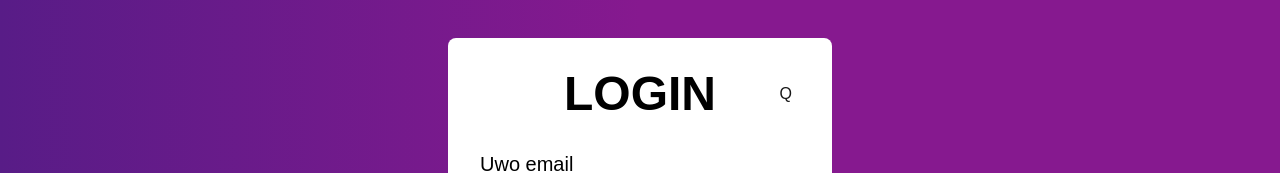
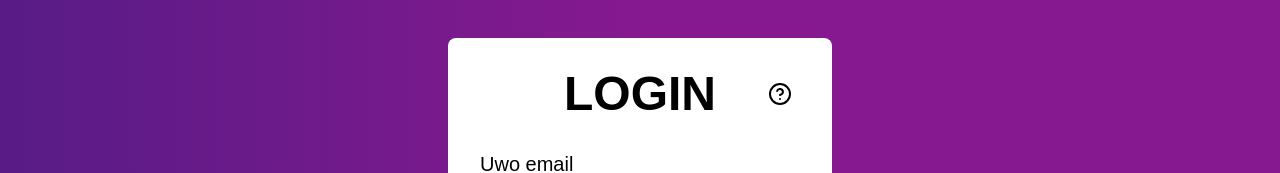
Before and after one commit to 3DWestern/3DW-Website, a Next.js app in the folder Client/: page /login in a window 1280 px wide. Shown: the part 146-319 px from the top of the page. Built offline with nearby package versions, Linux system fonts and the light colour scheme; a web font is replaced by a local one.

Commit message:
added question mark icon

```diff
--- a/Client/src/app/components/loginform.tsx
+++ b/Client/src/app/components/loginform.tsx
@@ -2,6 +2,7 @@
 import { useState } from 'react';
 import { useRouter } from 'next/navigation';
 import Link from 'next/link';
+import { CircleHelp } from 'lucide-react';
 
 export default function LoginForm () {
 
@@ -42,7 +43,7 @@ export default function LoginForm () {
         <div className="mx-auto flex flex-col justify-start items-center h-[30rem] bg-white rounded-lg w-96 my-20">
             <div className="relative w-96 flex flex-row justify-center items-center mx-auto my-8">
             <h1 className="text-black text-5xl font-bold">LOGIN</h1>
-            <h1 className="absolute right-0 mr-10">Q</h1>
+            < CircleHelp className="absolute right-0 mr-10 text-black" />
             </div>
             <form className="flex flex-col justify-center items-center gap-y-4" onSubmit={handleLogin}>
 
```
